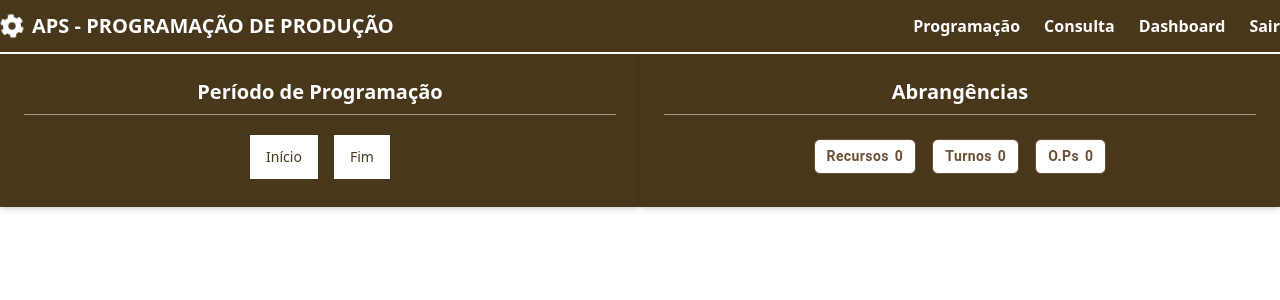
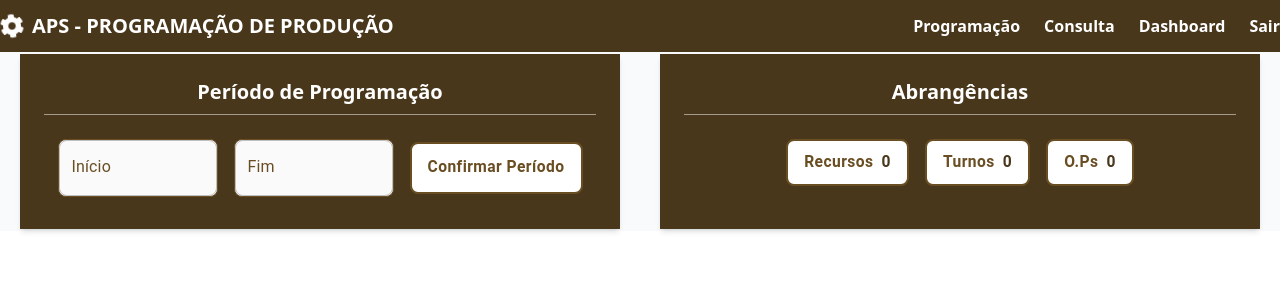
Before and after one commit to Vrodriz/Project_APS, a Next.js app: page / in a window 1280 px wide. Shown: the top 300 px of the page. Built offline with nearby package versions, Linux system fonts and the light colour scheme.

Commit message:
:sparkles: updates

```diff
--- a/package.json
+++ b/package.json
@@ -12,6 +12,8 @@
     "@emotion/react": "^11.14.0",
     "@emotion/styled": "^11.14.0",
     "@mui/material": "^6.4.0",
+    "@mui/x-date-pickers": "^7.24.0",
+    "dayjs": "^1.11.13",
     "next": "15.1.3",
     "react": "^19.0.0",
     "react-dom": "^19.0.0",
--- a/src/app/FirstPage/component/Abrangências/Abrangencias.tsx
+++ b/src/app/FirstPage/component/Abrangências/Abrangencias.tsx
@@ -6,9 +6,9 @@ export default function Coverage() {
   return (
     <Card title="Abrangências">
       <div className="flex flex-row gap-4 py-2 justify-center items-center">
-      <ScopeControl label="Recursos" options={["TF-1", "TF-2", "TF-3", "TF-4"]} />
-      <ScopeControl label="Turnos" options={["Turno 1", "Turno 2", "Turno 3"]} />
-      <ScopeControl label="O.Ps" options={["OP-1", "OP-2", "OP-3", "OP-4"]} />
+      <ScopeControl label="Recursos"/>
+      <ScopeControl label="Turnos"/>
+      <ScopeControl label="O.Ps"/>
 
       </div>
     </Card>
--- a/src/app/FirstPage/component/Abrangências/ScopeControl.tsx
+++ b/src/app/FirstPage/component/Abrangências/ScopeControl.tsx
@@ -1,93 +1,72 @@
-import { useState, useRef, useEffect } from "react";
-import Autocomplete from "@mui/material/Autocomplete";
-import TextField from "@mui/material/TextField";
-import { Button, Box } from "@mui/material";
+import { useState, useRef, useEffect } from 'react';
+import Autocomplete from '@mui/material/Autocomplete';
+import TextField from '@mui/material/TextField';
+import { Button } from '@mui/material';
 
-interface ScopeControlProps {
-  label: string;
-  options: string[];
-}
-
-function ScopeControl({ label, options }: ScopeControlProps) {
-  // Estados para controlar a visibilidade do dropdown e os valores selecionados
+function ScopeControl({ label }: { label: string }) {
   const [isScopeVisible, setIsScopeVisible] = useState(false);
   const [value, setValue] = useState<string[]>([]);
+  const scopeElement = useRef<HTMLDivElement | null>(null);
 
-  // Criação de uma referência para o dropdown (caixa do autocomplete)
-  const dropdownRef = useRef<HTMLDivElement>(null);
-
-  // Alternar a visibilidade do dropdown ao clicar no botão
-  const toggleScope = () => setIsScopeVisible((prev) => !prev);
-
-  // Função para fechar o dropdown ao clicar fora dele
-  const handleClickOutside = (event: MouseEvent) => {
-    // Verifica se o clique não ocorreu no dropdown ou em seus filhos
-    if (
-      dropdownRef.current &&
-      !dropdownRef.current.contains(event.target as Node)
-    ) {
-      setIsScopeVisible(false); // Fecha o dropdown
+  const clickOut = (event: MouseEvent) => {
+    const autoCompleteElement = document.querySelector(".MuiAutocomplete-popper");
+    if (scopeElement.current && !scopeElement.current?.contains(event.target as Node) && !autoCompleteElement?.contains(event.target as Node)) {
+      setIsScopeVisible(false);
     }
   };
 
-  // Adicionar e remover o evento de clique global
   useEffect(() => {
-    // Adiciona o evento de clique global no documento
-    document.addEventListener("mousedown", handleClickOutside);
-    // Remove o evento de clique ao desmontar o componente
+    if (isScopeVisible) {
+      document.addEventListener("mousedown", clickOut);
+    }
+    // Cleanup ao desmontar
     return () => {
-      document.removeEventListener("mousedown", handleClickOutside);
+      document.removeEventListener("mousedown", clickOut);
     };
-  }, []);
+  }, [isScopeVisible]);
+
+  const showScope = () => !isScopeVisible ? setIsScopeVisible(true) : null;
+
+  const listOptions = [
+    "TF-1",
+    'TF-2',
+    'TF-3',
+    'TF-4',
+    'TF-5',
+    "TF-7",
+    'TF-8',
+  ];
 
   return (
-    // Adicionei a referência do `dropdownRef` ao container do botão e do dropdown
-    <Box className="relative" ref={dropdownRef}>
+    <div className="relative">
       {/* Custom Button */}
       <Button
-        onMouseDown={toggleScope} // Alterna a visibilidade do dropdown ao clicar no botão
+        onMouseDown={showScope}
         variant="outlined"
         sx={{
-          backgroundColor: "white",
-          color: "#6B4F35", // Cor customBrown
-          fontWeight: "bold",
-          fontSize: "0.875rem", // Tamanho da fonte menor
-          padding: "4px 12px", // Botão menor
-          borderRadius: "6px",
-          textTransform: "none",
-          border: "1px solid #6B4F35", // Borda customBrown
-          "&:hover": {
-            backgroundColor: "#f7f7f7",
-          },
-          "& span": {
-            marginLeft: "6px",
-            color: "#6B4F35", // Cor do contador
-            fontWeight: "bold",
+          backgroundColor: '#fff',
+          color: '#6A4E23', // Marrom escuro
+          fontWeight: 'bold',
+          fontSize: '0.975rem',
+          padding: '8px 16px',
+          borderRadius: '8px',
+          border: '2px solid #6A4E23', // Cor de borda marrom
+          textTransform: 'none',
+          '&:hover': {
+            backgroundColor: '#f5f5f5', // Creme claro ao passar o mouse
           },
         }}
       >
-        {label} <span>{value.length}</span>
+        {label} <span className="ml-2 text-customBrown font-bold">{value.length}</span>
       </Button>
 
       {/* Autocomplete Dropdown */}
       {isScopeVisible && (
-        <Box
-          className="absolute z-10"
-          sx={{
-            minWidth: "220px",
-            maxWidth: "300px",
-            backgroundColor: "white",
-            border: "1px solid #ddd",
-            borderRadius: "8px",
-            boxShadow: "0px 4px 10px rgba(0, 0, 0, 0.2)",
-            marginTop: "8px",
-            padding: "12px",
-          }}
-        >
+        <div ref={scopeElement} className="absolute z-10 mt-2 min-w-[220px] max-w-[300px] bg-white border border-gray-300 rounded-lg shadow-xl">
           <Autocomplete
             multiple
             id="tags-outlined"
-            options={options}
+            options={listOptions}
             value={value}
             getOptionLabel={(option) => option}
             filterSelectedOptions
@@ -99,15 +78,23 @@ function ScopeControl({ label, options }: ScopeControlProps) {
                 variant="outlined"
                 sx={{
                   "& .MuiOutlinedInput-root": {
-                    borderRadius: "6px",
+                    borderRadius: "8px", // Borda arredondada
+                    backgroundColor: '#fafafa', // Creme suave
+                    border: '1px solid #6A4E23', // Cor da borda marrom
+                  },
+                  "& .MuiInputLabel-root": {
+                    color: '#6A4E23', // Cor do label em marrom
+                  },
+                  "& .MuiAutocomplete-inputRoot": {
+                    padding: '8px 12px', // Padding para melhorar o layout
                   },
                 }}
               />
             )}
           />
-        </Box>
+        </div>
       )}
-    </Box>
+    </div>
   );
 }
 
--- a/src/app/FirstPage/component/periododeProgramacao.tsx
+++ b/src/app/FirstPage/component/periododeProgramacao.tsx
@@ -1,18 +1,108 @@
 import React from "react";
-import Card from "../../components/Card";
+import Card from "@/app/components/Card";
+import { Dayjs } from 'dayjs';
+import { LocalizationProvider } from '@mui/x-date-pickers/LocalizationProvider';
+import { AdapterDayjs } from '@mui/x-date-pickers/AdapterDayjs';
+import { DatePicker } from '@mui/x-date-pickers/DatePicker';
+import { Button } from '@mui/material';
 
-export default function Period() {
+export default function DateRangePickerValue() {
+  // Estado para armazenar as datas de início e fim
+  const [startDate, setStartDate] = React.useState<Dayjs | null>(null);
+  const [endDate, setEndDate] = React.useState<Dayjs | null>(null);
+
+  // Função para validar se as duas datas foram selecionadas
+  const handleSubmit = () => {
+    if (!startDate || !endDate) {
+      alert('Por favor, selecione um período de programação válido.');
+    } else {
+      // Lógica para usar o intervalo de datas
+      alert(`Período selecionado: ${startDate.format('DD/MM/YYYY')} até ${endDate.format('DD/MM/YYYY')}`);
+    }
+  };
+
   return (
     <Card title="Período de Programação">
-      <div className="flex flex-row py-[4px] gap-4 justify-center sm:justify-center">
-        <button className="bg-white text-customBrown px-4 py-3 rounded-md text-sm hover:bg-gray-200">
-          Início
-        </button>
-        <button className="bg-white text-customBrown px-4 py-1 rounded-md text-sm hover:bg-gray-200">
-          Fim
-        </button>
+      <div className="flex flex-col sm:flex-row gap-4 py-2 justify-center items-center">
+        {/* Componente DatePicker para selecionar a data de início */}
+        <LocalizationProvider dateAdapter={AdapterDayjs}>
+          <DatePicker
+            label="Início"
+            value={startDate}
+            onChange={(newValue) => setStartDate(newValue)} // Atualiza o estado com a nova data de início
+            slotProps={{
+              textField: {
+                variant: "outlined",
+                sx: {
+                  width: '100%',
+                  maxWidth: '160px', // Limita a largura máxima
+                  "& .MuiOutlinedInput-root": {
+                    borderRadius: "8px", // Borda arredondada
+                    backgroundColor: '#fafafa', // Creme suave
+                    border: '1px solid #6A4E23', // Cor da borda marrom
+                  },
+                  "& .MuiInputLabel-root": {
+                    color: '#6A4E23', // Cor do label em marrom
+                  },
+                  "& .MuiAutocomplete-inputRoot": {
+                    padding: '8px 12px', // Padding para melhorar o layout
+                  },
+                }
+              }
+            }}
+          />
+        </LocalizationProvider>
+
+        {/* Componente DatePicker para selecionar a data de fim */}
+        <LocalizationProvider dateAdapter={AdapterDayjs}>
+          <DatePicker
+            label="Fim"
+            value={endDate}
+            onChange={(newValue) => setEndDate(newValue)} // Atualiza o estado com a nova data de fim
+            slotProps={{
+              textField: {
+                variant: "outlined",
+                sx: {
+                  width: '100%',
+                  maxWidth: '160px', // Limita a largura máxima
+                  "& .MuiOutlinedInput-root": {
+                    borderRadius: "8px", // Borda arredondada
+                    backgroundColor: '#fafafa', // Creme suave
+                    border: '1px solid #6A4E23', // Cor da borda marrom
+                  },
+                  "& .MuiInputLabel-root": {
+                    color: '#6A4E23', // Cor do label em marrom
+                  },
+                  "& .MuiAutocomplete-inputRoot": {
+                    padding: '8px 12px', // Padding para melhorar o layout
+                  },
+                }
+              }
+            }}
+          />
+        </LocalizationProvider>
+
+        {/* Botão para submeter o intervalo de datas selecionado */}
+        <Button
+          variant="outlined"
+          sx={{
+            backgroundColor: '#fff',
+            color: '#6A4E23', // Marrom escuro
+            fontWeight: 'bold',
+            fontSize: '0.975rem',
+            padding: '10px 16px',
+            borderRadius: '8px',
+            border: '2px solid #6A4E23', // Cor da borda marrom
+            textTransform: 'none',
+            '&:hover': {
+              backgroundColor: '#f5f5f5', // Creme claro ao passar o mouse
+            },
+          }}
+          onClick={handleSubmit} // Chama a função de validação e envio do período
+        >
+          Confirmar Período
+        </Button>
       </div>
-
     </Card>
   );
 }
--- a/src/app/components/Card.tsx
+++ b/src/app/components/Card.tsx
@@ -7,7 +7,7 @@ interface CardProps {
 
 const Card: React.FC<CardProps> = ({ title, children }) => {
   return (
-    <div className="bg-customBrown text-white p-6 shadow-md hover:shadow-xl transition-shadow duration-300 ease-in-out w-full h-full flex flex-col">
+    <div className="bg-customBrown text-white p-6 shadow-md hover:shadow-xl transition-shadow duration-300 ease-in-out w-[600px] h-full flex flex-col">
       {/* Título */}
       <div className="text-center font-bold text-xl mb-4 border-b border-opacity-50 border-white pb-2">
         {title}
```
Also changed, not shown: 1 other file (tests, documents, lock files or other folders).
